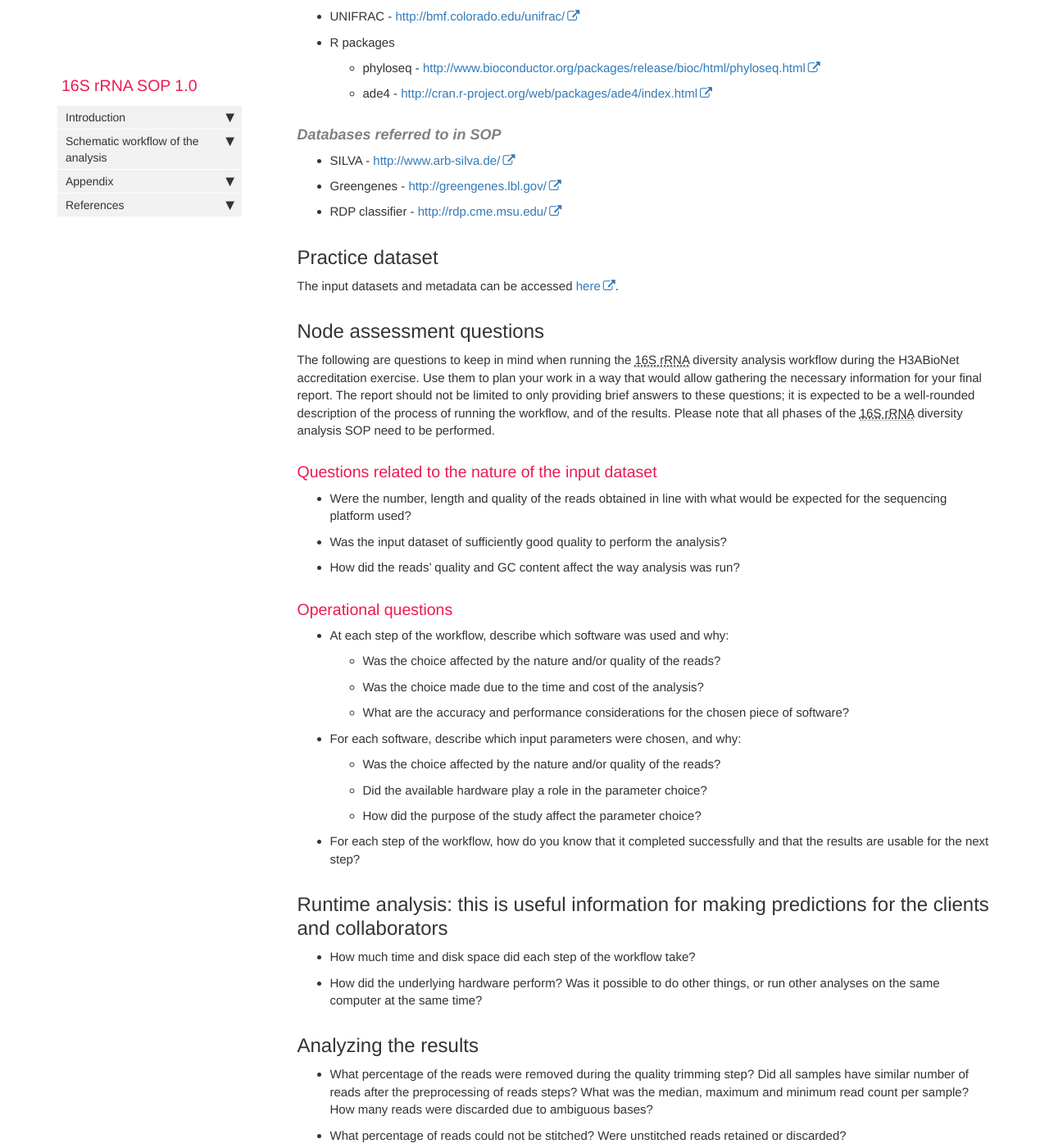
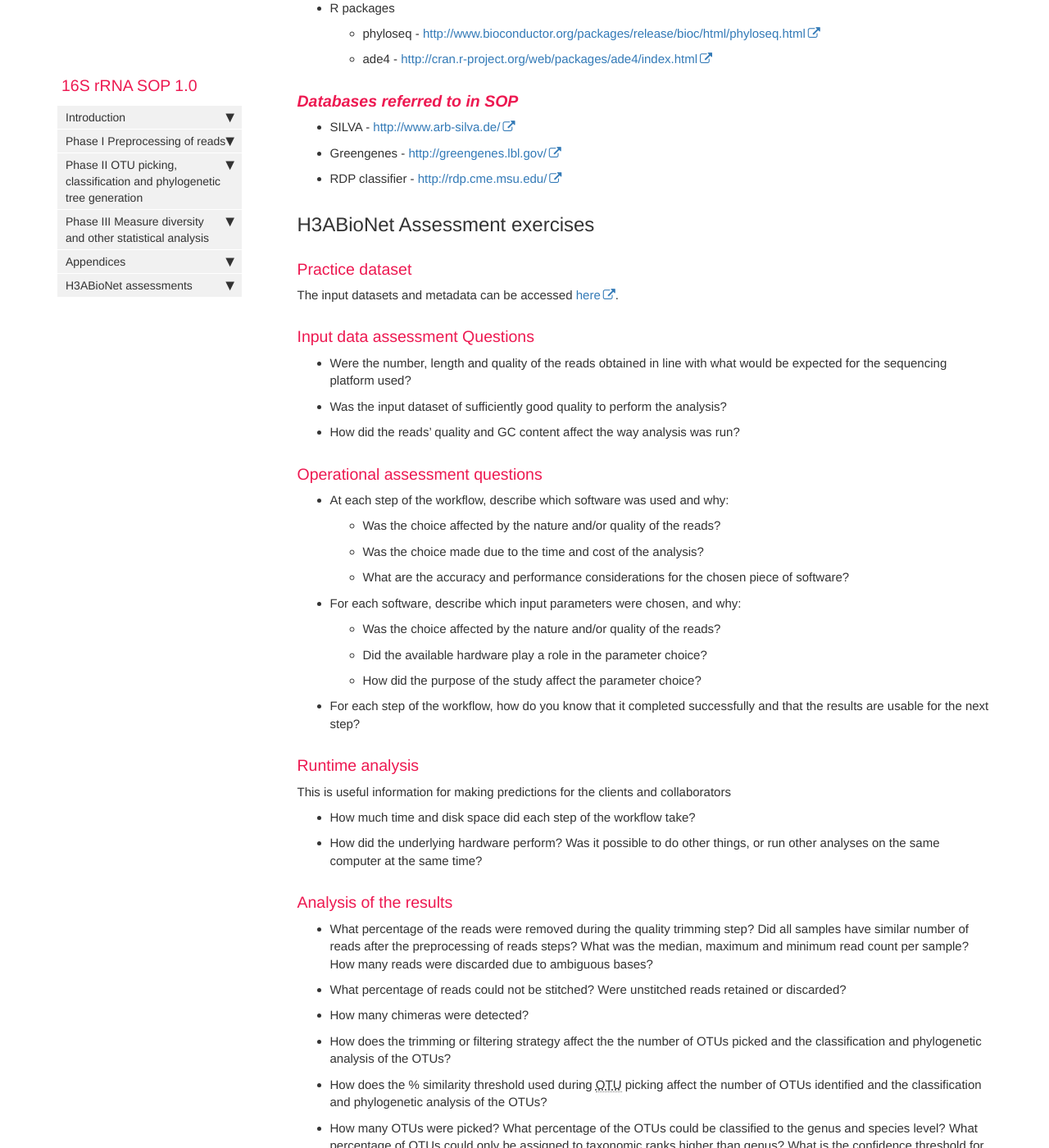
Before and after one commit to h3abionet/H3ABionet-SOPs, a Jekyll site: the page built from pages/genomics_analysis/16s-rRNA/16s-rRNA.md, in a window 1280 px wide and 1400 px high, scrolled down 7012 px. Shown: the whole window at 82% size. Built offline with Jekyll 4.4.1, drawn with Linux system fonts in a browser that asks for light colours; nearby versions of some CDN libraries; comment, search, counter and statistics services are not loaded; some of the changed text lies outside the part shown.

```diff
--- a/pages/genomics_analysis/16s-rRNA/16s-rRNA.md
+++ b/pages/genomics_analysis/16s-rRNA/16s-rRNA.md
@@ -11,6 +11,8 @@ author_profile: true
 authors:
  - Gerrit_Botha
 ---
+
+
 
 ## Introduction {#introduction}
 
@@ -95,13 +97,17 @@ The SOP describes the essential steps for processing 16S rRNA gene sequences. Th
   </tr>
 </table>
 
-## Schematic workflow of the analysis {#workflow}
+### Schematic workflow of the analysis {#workflow}
 
 | ![16s analysis pipeline]({{ site.baseurl }}/assets/images/16s-overview.png "image_tooltip") |
 | :--: |
 | Figure 1. Steps in 16s Analysis Workflow |
 
-### Phase 1: Preprocessing of reads {#preprocessing}
+
+
+
+
+## Phase 1: Preprocessing of reads {#preprocessing}
 
 It is essential to preprocess raw reads before subjecting them for downstream analysis. The preprocessing includes the removal of low quality bases, ambiguous bases and adapter sequences, the stitching together of paired reads, and the detection of chimeric reads. Sequencing errors, reads with ambiguous bases and chimeras can all cause the appearance of spurious OTUs if they are not removed.
 
@@ -109,31 +115,35 @@ _Input_: raw reads (multiplexed or demultiplexed)
 
 _Output_: high quality reads ready for OTU picking
 
-#### **_QC plots and stats_** {#qc_plots}
+### **_QC plots and stats_** {#qc_plots}
 
 The first step in the data preprocessing is to check the quality of bases in all the reads. Once we understand the quality spectrum of the reads, we can decide on the parameters for trimming low quality bases. If the raw reads are not demultiplexed, demultiplexing should be performed before proceeding to the next step. Illumina's CASAVA or QIIME tools can perform the demultiplexing task.
 
 <span style="text-decoration:underline;">Software</span>: FASTQC, PRINSEQ, SolexaQA
 
-#### **_Trim and Filter reads_** {#trim}
+### **_Trim and Filter reads_** {#trim}
 
 At the 3' end of reads there are often adaptor sequences left from library preparation. These adaptor bases need to be removed, and low quality bases need to be trimmed off. Any of the indicated programs can be used for this. Bokulich et al. 2013 [^1] recommend a minimum phred quality score of 3 to trim low quality bases at the ends of the reads. Jeraldo et al. 2014 (in review) recommend trimming the 3' end of the reads with a moving average score of 15, with a window size of 4 bases and to removal of any reads shorter than 75% of the original read length. It is also recommended that reads containing ambiguous bases (N) be discarded.
 
 <span style="text-decoration:underline;">Software</span>: Trimmomatic, PRINSEQ, SolexaQA
 
-#### **_Paired read stitching_** {#stitching}
+### **_Paired read stitching_** {#stitching}
 
 When the combined length of reads sequenced from both ends of DNA fragments is longer than the size of the fragment, there is an overlap between the paired reads. The read pairs can be stitched together based on the overlap information, thus generating a single sequence. During the read stitching process, higher quality bases can be selected thus improving the quality of stitched reads. PANDASeq does not do well when the overlap is almost the entire read. PEAR works well for all lengths of overlaps between the paired reads.
 
 <span style="text-decoration:underline;">Software</span>: PEAR, PANDASeq, FLASH, UPARSE merge
 
-#### **_Chimera detection_** {#chimera}
+### **_Chimera detection_** {#chimera}
 
 Chimeras are artifacts of PCR. These are formed during PCR cycles by the joining of two or more different parent DNA templates. If these chimeras are not removed they may be recognized as novel sequences during the alignment process and therefore mislead interpretation. At present there are no tools that can remove chimeras completely without throwing away non-chimeric sequences. Of the various tools available, UCHIME was found to perform better than ChimeraSlayer, which was the best program to detect chimeras before UCHIME was developed[^2]. To remove chimeras from 454 sequences Perseus can also be used[^3].
 
 <span style="text-decoration:underline;">Software</span>: UCHIME, ChimeraSlayer, Perseus
 
-### Phase 2: OTU picking, classification and phylogenetic tree generation {#phase2}
+
+
+
+
+## Phase 2: OTU picking, classification and phylogenetic tree generation {#phase2}
 
 During this phase reads are processed so that comparisons between samples can be made. The first step is to cluster reads based on similarity into OTUs and to select a representative sequence for each OTU. Each OTU is then classified by comparison to a reference database and a phylogeny inference is made based on sequence alignment and the construction of a phylogenetic tree.
 
@@ -141,13 +151,13 @@ _Input_: high quality reads
 
 _Output_: OTUs, representative sequences, OTU table with classification and abundance of each OTU, heatmap, sequence alignment and phylogenetic tree
 
-#### **_OTU picking_** {#otu_picking}
+### **_OTU picking_** {#otu_picking}
 
 OTU picking is the clustering of the preprocessed reads into OTUs. The clusters are formed based on sequence identity. The identity threshold can be defined by the user. Sequences that are more than 97% identical are conventionally assumed to be derived from the same bacterial species/OTU. Other identity percentages can be used, depending on the granularity of the desired clusters and the known divergence in 16S sequences of the OTUs of interest. Three approaches for OTU picking exist. 1) de novo OTU picking groups sequences based on levels of pairwise sequence identity; 2) closed reference OTU picking aligns and groups sequences relative to a reference database, and sequences that are not >97% identical to a known reference are discarded 3) open-reference OTU picking starts with alignment to a reference database, but if the read does not match a known sequence it is not discarded but sent for de novo OTU picking. After the sequences have been clustered into OTUs and counted to estimate OTU abundance, a representative sequence is picked for each OTU. Each OTU is therefore represented by a single sequence and this will speed up downstream analysis. There are multiple choices to select a representative sequence. It can be the first sequence, the longest sequence, the seed sequence used in OTU picking, the most abundant sequence or a random sequence.
 
 <span style="text-decoration:underline;">Software</span>: UPARSE, QIIME
 
-#### **_Classification_** {#classification}
+### **_Classification_** {#classification}
 
 Here a taxonomic identity  is assigned to each representative sequence. The taxonomies are pulled from a reference set. There are three main reference databases with aligned, validated and annotated 16S rRNA genes: GreenGenes, Ribosomal Database Project (RDP) and Silva. Each of these databases has strengths and weaknesses that need to be taken into consideration, and all are in common use. Several methods for assigning taxonomy against these reference databases exist, including UCLUST, the RDP classifier and RTAX.
 
@@ -155,13 +165,13 @@ Here a taxonomic identity  is assigned to each representative sequence. The taxo
 
 <span style="text-decoration:underline;">Software</span>:  UCLUST, the RDP classifier, RTAX
 
-#### **_Alignment_** {#alignment}
+### **_Alignment_** {#alignment}
 
 To understand the evolutionary relationships between the sequences in the sample and to perform a diversity analysis, it is necessary to generate a phylogenetic tree of the OTUs. The first step in generating the tree is to generate a multiple alignment of the representative OTU sequences. PyNAST aligns the sequences to a template alignment of reference 16S sequences. Infernal makes use of a Hidden Markov Model that also incorporates secondary structure information.
 
 <span style="text-decoration:underline;">Software</span>:  PyNAST, INFERNAL
 
-#### **_Create phylogenetic tree_** {#phylogene}
+### **_Create phylogenetic tree_** {#phylogene}
 
 The phylogenetic tree represents the relationship between the sequences in terms of the evolutionary distance from a common ancestor. In downstream analysis this tree is used for example in calculating the UniFrac distances.
 
@@ -169,7 +179,11 @@ The phylogenetic tree represents the relationship between the sequences in terms
 
 An alternate option to most of the steps mentioned in phase 1 and phase 2 is to run IM-TORNADO (Jeraldo et al. 2014 in review). IM-TORNADO is an integrated pipeline that takes demultiplexed reads and trims low quality bases, does paired read stitching, removes chimeras and generates OTU table, phylogenetic tree and assigns taxonomy. Unique feature of IM-TORNADO is that it can analyze paired reads that do not overlap. Non-overlapping paired reads are typically generated from non-overlapping variable regions of 16S rRNA. Such studies try to utilize information in two variable regions instead of one variable region as in any standard 16S rRNA study to define OTUs.
 
-### **Phase 3: Measure diversity and other statistical analysis** {#phase3}
+
+
+
+
+## **Phase 3: Measure diversity and other statistical analysis** {#phase3}
 
 
 
@@ -179,28 +193,31 @@ _Input_: classified OTU table with abundance, phylogenetic tree and sample metad
 
 _Output_: alpha and beta diversity metrics, distance matrix, results from statistical tests, rarefaction plots, PCoA plots, heatmaps
 
-#### **_Determine alpha diversity_** {#alpha_diversity}
+### **_Determine alpha diversity_** {#alpha_diversity}
 
 Alpha diversity is a measure of diversity within a sample. It gives an indication of richness and/or evenness of species present in a sample. The accuracy of the measured diversity is mainly affected by the sequencing depth (number of reads per sample). Sequencing depth must be high enough to capture the true diversity within a sample. Samples with higher number of reads would show higher diversity than samples with lower number of reads. Rarefaction analysis is therefore required to understand the actual diversity within a sample and to determine if your sequencing effort is sufficient and if the total diversity within the sample has been captured. Mothur as well as QIIME have tools to generate multiple rarefactions and then measure alpha diversity on the rarefied OTU tables. Several popular alpha diversity measures are available both in Mothur and QIIME: Shannon index, chao1, observed species, and phylogenetic diversity whole tree.
 
 <span style="text-decoration:underline;">Software</span>:  mothur, QIIME
 
-#### **_Determine beta diversity_** {#beta_diversity}
+### **_Determine beta diversity_** {#beta_diversity}
 
 Beta diversity is a measure of diversity between samples. One of the most commonly used metrics is the Unifrac distance that compares samples using phylogenetic information. An all-by all or pairwise matrix of the beta diversity metrics between all the samples in the study is generated and can be visualized in different ways such as a tree, graph, network etc. Mothur and QIIME have several tools to generate distance metrics, phylogenetic trees and PCoA plots.
 
 <span style="text-decoration:underline;">Software</span>:  UNIFRAC for distance metrics, mothur, QIIME
 
-#### **_Other statistical analysis_** {#other}
+### **_Other statistical analysis_** {#other}
 
 Additional statistical tests between samples or groups of samples can be done in QIIME. For alpha diversity a parametric or non-parametric t-test can be performed on a rarefied number of sequences. For beta diversity the Mantel, partial Mantel and Mantel correlogram matrix correlation can be used to compare distance matrices. Multivariate analyses are also available for testing significance between the distance matrix and other factors. The statistical methods available are: adonis, ANOSIM, BEST, Moran's I, MRPP, PERMANOVA, PERMDISP, and db-RDA. Native methods in R and other R packages such as phyloseq and ade4 can also be considered for these types of analyses.
 
 <span style="text-decoration:underline;">Software</span>:  QIIME, R packages (phyloseq, ade4)
 
 
-## Appendix {#appendix}
 
-#### **_Tools referred to in SOP_** {#tools}
+
+
+## Appendices {#appendices}
+
+### **_Tools referred to in SOP_** {#tools}
 
 *   FASTQC - [http://www.bioinformatics.babraham.ac.uk/projects/fastqc](http://www.bioinformatics.babraham.ac.uk/projects/fastqc)
 *   PRINSEQ - [http://edwards.sdsu.edu/cgi-bin/prinseq/prinseq.cgi](http://edwards.sdsu.edu/cgi-bin/prinseq/prinseq.cgi)
@@ -226,28 +243,28 @@ Additional statistical tests between samples or groups of samples can be done in
     *   phyloseq - [http://www.bioconductor.org/packages/release/bioc/html/phyloseq.html](http://www.bioconductor.org/packages/release/bioc/html/phyloseq.html)
     *   ade4 - [http://cran.r-project.org/web/packages/ade4/index.html](http://cran.r-project.org/web/packages/ade4/index.html)
 
-#### **_Databases referred to in SOP_** {#databases}
+### **_Databases referred to in SOP_** {#databases}
 
 *   SILVA - [http://www.arb-silva.de/](http://www.arb-silva.de/)
 *   Greengenes - [http://greengenes.lbl.gov/](http://greengenes.lbl.gov/)
 *   RDP classifier - [http://rdp.cme.msu.edu/](http://rdp.cme.msu.edu/)
 
-<!-- GD2md-html version 1.0β11 -->
 
-## Practice dataset {#practice_dataset}
+
+
+
+## H3ABioNet Assessment exercises
+
+### Practice dataset {#practice_dataset}
 The input datasets and metadata can be accessed [here](http://h3data.cbio.uct.ac.za/assessments/16SrRNADiversityAnalysis/practice).
 
-## Node assessment questions {#assessment_questions}
-
-The following are questions to keep in mind when running the 16S rRNA diversity analysis workflow during the H3ABioNet accreditation exercise. Use them to plan your work in a way that would allow gathering the necessary information for your final report. The report should not be limited to only providing brief answers to these questions; it is expected to be a well-rounded description of the process of running the workflow, and of the results. Please note that all phases of the 16S rRNA diversity analysis SOP need to be performed.
-
-### Questions related to the nature of the input dataset
+### Input data assessment Questions {#input-assessment-questions}
 
 * Were the number, length and quality of the reads obtained in line with what would be expected for the sequencing platform used?
 * Was the input dataset of sufficiently good quality to perform the analysis?
 * How did the reads’ quality and GC content affect the way analysis was run?
 
-### Operational questions
+### Operational assessment questions {#operational-assessment-questions}
 * At each step of the workflow, describe which software was used and why:
   * Was the choice affected by the nature and/or quality of the reads?
   * Was the choice made due to the time and cost of the analysis?
@@ -258,11 +275,14 @@ The following are questions to keep in mind when running the 16S rRNA diversity
   * How did the purpose of the study affect the parameter choice?
 * For each step of the workflow, how do you know that it completed successfully and that the results are usable for the next step?
 
-## Runtime analysis: this is useful information for making predictions for the clients and collaborators
+### Runtime analysis {#runtime-analysis}
+
+This is useful information for making predictions for the clients and collaborators
+
 * How much time and disk space did each step of the workflow take?
 * How did the underlying hardware perform? Was it possible to do other things, or run other analyses on the same computer at the same time?
 
-## Analyzing the results
+### Analysis of the results {#results-analysis}
 * What percentage of the reads were removed during the quality trimming step?  Did all samples have similar number of reads after the preprocessing of reads steps? What was the median, maximum and minimum read count per sample? How many reads were discarded due to ambiguous bases?
 * What percentage of reads could not be stitched? Were unstitched reads retained or discarded?
 * How many chimeras were detected?
@@ -275,6 +295,10 @@ The following are questions to keep in mind when running the 16S rRNA diversity
 * When groups of samples were compared (e.g. treatment 1 vs. treatment 2) based on distance metrics, such as unifrac, was there any particular clustering pattern observed?
 * Were 	any of the OTUs significantly correlated to any of the treatments or other metadata?
 
+
+
+
+
 ## **References** {#references}
 
 [^1]: Bokulich, Nicholas A., et al. ["Quality-filtering vastly improves diversity estimates from Illumina amplicon sequencing."](https://www.nature.com/articles/nmeth.2276) Nature methods 10.1 (2013): 57.
@@ -283,6 +307,7 @@ The following are questions to keep in mind when running the 16S rRNA diversity
 
 [^3]: Quince, Christopher, et al. ["Accurate determination of microbial diversity from 454 pyrosequencing data."](https://www.nature.com/articles/nmeth.1361) Nature methods 6.9 (2009): 639.
 
+
 [//]: <> (Below are the common abbreviations in the page.)
 *[SOPs]: Standard Operating Procedures
 *[16S rRNA]: 16S ribosomal RNA
```
Also changed, not shown: _data/sidebars/16Smicro_sidebar.yml (+59 -39 lines), pages/genomics_analysis/16s-rRNA/16s-rRNA_1.md (added, +124 -0 lines), pages/genomics_analysis/16s-rRNA/16s-rRNA_2.md (added, +67 -0 lines), pages/genomics_analysis/16s-rRNA/16s-rRNA_3.md (added, +71 -0 lines), pages/genomics_analysis/16s-rRNA/16s-rRNA_4.md (added, +63 -0 lines), pages/genomics_analysis/16s-rRNA/16s-rRNA_5.md (added, +69 -0 lines), pages/genomics_analysis/16s-rRNA/16s-rRNA_6.md (added, +77 -0 lines), 1 other file.
